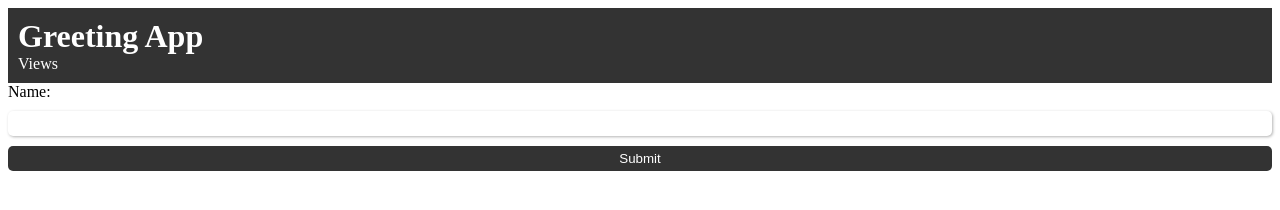
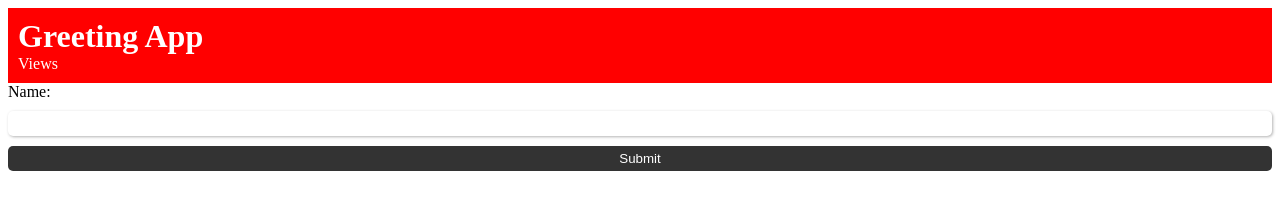
Before and after one commit to dewshekhar/NCG, a plain HTML site: page index.html in a window 1280 px wide. Drawn offline with Linux system fonts and the light colour scheme; no server answers.

Commit message:
Update style.css

```diff
--- a/style.css
+++ b/style.css
@@ -1,5 +1,5 @@
 header {
-	background-color: #333;
+	background-color: #FF0000;
 	color: #fff;
 	padding: 10px;
 }
```
